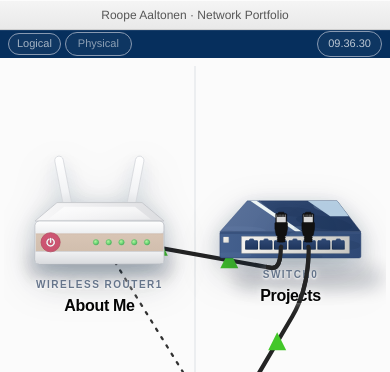
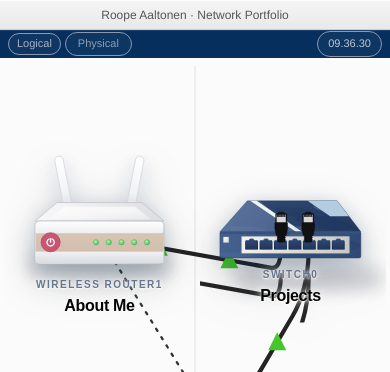
Before and after one commit to roopeaal/portfolio, a Next.js app: page / in a window 390 px wide. Shown: the top 372 px of the page. Built offline with nearby package versions, Linux system fonts and the light colour scheme.

Commit message:
Fix mobile switch cable layering

```diff
--- a/components/topology-hero.tsx
+++ b/components/topology-hero.tsx
@@ -413,6 +413,57 @@ function getCablePathGeometry(
   };
 }
 
+type CablePathOptions = {
+  from: { x: number; y: number };
+  to: { x: number; y: number };
+  disconnected?: boolean;
+  looseEnd?: { x: number; y: number };
+  detachedTailEnd?: { x: number; y: number };
+  tick?: number;
+  mode?: NetworkMode;
+  routeOffsetX?: number;
+  mobile?: boolean;
+};
+
+function getCableSegmentPath(
+  {
+    from,
+    to,
+    disconnected = false,
+    looseEnd,
+    detachedTailEnd,
+    tick = 0,
+    mode = "stable",
+    routeOffsetX = 0,
+    mobile = false,
+  }: CablePathOptions,
+  mapPoint: (point: { x: number; y: number }) => { x: number; y: number } = (point) => point,
+) {
+  const geometry = getCablePathGeometry(from, to, disconnected, looseEnd, routeOffsetX);
+  const mappedFrom = mapPoint(geometry.from);
+  const mappedEnd = mapPoint(geometry.end);
+
+  if (disconnected) {
+    const detachedPoints = getDetachedCableWavePoints(geometry.from, geometry.end, tick, mode, mobile).map(mapPoint);
+    let path = buildDetachedCableWavePath(detachedPoints);
+    if (detachedTailEnd) {
+      const mappedTailEnd = mapPoint(detachedTailEnd);
+      path += ` L ${mappedTailEnd.x} ${mappedTailEnd.y}`;
+    }
+    return path;
+  }
+
+  if (geometry.corner) {
+    const { point, curveStart, curveEnd } = geometry.corner;
+    const mappedCurveStart = mapPoint(curveStart);
+    const mappedPoint = mapPoint(point);
+    const mappedCurveEnd = mapPoint(curveEnd);
+    return `M ${mappedFrom.x} ${mappedFrom.y} L ${mappedCurveStart.x} ${mappedCurveStart.y} Q ${mappedPoint.x} ${mappedPoint.y} ${mappedCurveEnd.x} ${mappedCurveEnd.y} L ${mappedEnd.x} ${mappedEnd.y}`;
+  }
+
+  return `M ${mappedFrom.x} ${mappedFrom.y} L ${mappedEnd.x} ${mappedEnd.y}`;
+}
+
 function getDetachedCableWavePoints(
   from: { x: number; y: number },
   end: { x: number; y: number },
@@ -992,6 +1043,24 @@ function getSwitchCableStubEnd(
   };
 }
 
+function mapWorldPointToMobileSwitchLocal(
+  point: { x: number; y: number },
+  switchPosition: NodePosition,
+  sceneWidth = VIEWBOX.width,
+  sceneHeight = VIEWBOX.height,
+) {
+  const switchScale = MOBILE_DEVICE_VISUAL_SCALE.projects;
+  const wrapperWidthPx = sceneWidth * (NODE_META.projects.width / VIEWBOX.width);
+  const centeredChildLeftPx = (wrapperWidthPx - NODE_META.projects.width) / 2;
+  const pointXPx = ((point.x - switchPosition.x) / VIEWBOX.width) * sceneWidth;
+  const pointYPx = ((point.y - switchPosition.y) / VIEWBOX.height) * sceneHeight;
+
+  return {
+    x: (pointXPx - centeredChildLeftPx) / switchScale,
+    y: pointYPx / switchScale,
+  };
+}
+
 
 function getPreviewStyle(node: NodeKey, positions: Record<NodeKey, NodePosition>): CSSProperties {
   const meta = NODE_META[node];
@@ -1756,10 +1825,10 @@ export function TopologyHero() {
   const switchHoverMotionActive = active === "projects" && draggingNode !== "projects";
   const switchCableDetached = networkMode !== "stable" && networkMode !== "recovering";
   const switchCableLayerRaised = draggingNode === "projects" && !isMobileTopology;
-  const switchCableOverlayActive = isMobileTopology || (switchCableDetached && draggingNode !== "projects");
+  const switchCableOverlayActive = !isMobileTopology && switchCableDetached && draggingNode !== "projects";
   const switchCableLayerClass = switchCableLayerRaised ? "z-[175]" : "z-[30]";
   const switchCableOverlayZIndex = draggingNode === "projects" && isMobileTopology ? 184 : 175;
-  const switchStubZIndex = switchCableLayerRaised || switchCableOverlayActive ? switchCableOverlayZIndex + 12 : 90;
+  const switchStubZIndex = switchCableLayerRaised || switchCableOverlayActive || isMobileTopology ? switchCableOverlayZIndex + 12 : 90;
   const switchCableOverlayClip = {
     x: topologyNodePositions.projects.x - (isMobileTopology ? 52 : 70),
     y: topologyNodePositions.projects.y - (isMobileTopology ? 18 : 26),
@@ -1779,6 +1848,29 @@ export function TopologyHero() {
     width: `${(VIEWBOX.width / Math.max(switchCableOverlayClip.width, 1)) * 100}%`,
     height: `${(VIEWBOX.height / Math.max(switchCableOverlayClip.height, 1)) * 100}%`,
   };
+  const mapSwitchLocalPoint = (point: { x: number; y: number }) => (
+    mapWorldPointToMobileSwitchLocal(point, topologyNodePositions.projects, sceneMetrics.width, sceneMetrics.height)
+  );
+  const mobileSwitchLeftSurfacePath = isMobileTopology
+    ? getCableSegmentPath({
+      from: aboutCableAttach,
+      to: switchLeftCableEnd,
+      disconnected: switchCableDetached,
+      looseEnd: detachedCableTail.cableEnd,
+      detachedTailEnd: detachedCableTail.plugEnd,
+      tick: motionTick,
+      mode: networkMode,
+      routeOffsetX: LEFT_CABLE_ROUTE_OFFSET_X,
+      mobile: true,
+    }, mapSwitchLocalPoint)
+    : null;
+  const mobileSwitchRightSurfacePath = isMobileTopology
+    ? getCableSegmentPath({
+      from: homeAttach,
+      to: switchRightCableEnd,
+      routeOffsetX: RIGHT_CABLE_ROUTE_OFFSET_X,
+    }, mapSwitchLocalPoint)
+    : null;
 
   useEffect(() => {
     looseEndRef.current = looseEnd;
@@ -1940,6 +2032,11 @@ export function TopologyHero() {
                     tick={0}
                     active={active === "projects"}
                     showInlinePlugs={!isMobileTopology}
+                    surfaceCablePaths={
+                      isMobileTopology && mobileSwitchLeftSurfacePath && mobileSwitchRightSurfacePath
+                        ? { left: mobileSwitchLeftSurfacePath, right: mobileSwitchRightSurfacePath }
+                        : undefined
+                    }
                     uplinkConnected={networkMode === "stable" || networkMode === "recovering"}
                     pcConnected
                   />
@@ -2661,19 +2758,17 @@ const CableSegment = memo(function CableSegment({
   routeOffsetX?: number;
   mobile?: boolean;
 }) {
-  const geometry = getCablePathGeometry(from, to, disconnected, looseEnd, routeOffsetX);
-  let path = `M ${geometry.from.x} ${geometry.from.y} L ${geometry.end.x} ${geometry.end.y}`;
-
-  if (disconnected) {
-    const detachedPoints = getDetachedCableWavePoints(geometry.from, geometry.end, tick, mode, mobile);
-    path = buildDetachedCableWavePath(detachedPoints);
-    if (detachedTailEnd) {
-      path += ` L ${detachedTailEnd.x} ${detachedTailEnd.y}`;
-    }
-  } else if (geometry.corner) {
-    const { point, curveStart, curveEnd } = geometry.corner;
-    path = `M ${geometry.from.x} ${geometry.from.y} L ${curveStart.x} ${curveStart.y} Q ${point.x} ${point.y} ${curveEnd.x} ${curveEnd.y} L ${geometry.end.x} ${geometry.end.y}`;
-  }
+  const path = getCableSegmentPath({
+    from,
+    to,
+    disconnected,
+    looseEnd,
+    detachedTailEnd,
+    tick,
+    mode,
+    routeOffsetX,
+    mobile,
+  });
 
   return (
     <path
@@ -3057,12 +3152,14 @@ const SwitchIllustration = memo(function SwitchIllustration({
   tick = 0,
   active = false,
   showInlinePlugs = true,
+  surfaceCablePaths,
 }: {
   compact?: boolean;
   networkMode?: NetworkMode;
   tick?: number;
   active?: boolean;
   showInlinePlugs?: boolean;
+  surfaceCablePaths?: { left: string; right: string };
   uplinkConnected?: boolean;
   pcConnected?: boolean;
 }) {
@@ -3095,7 +3192,7 @@ const SwitchIllustration = memo(function SwitchIllustration({
       transition={active ? { duration: 0.55, repeat: 1, ease: "easeInOut" } : { duration: 0.2 }}
     >
       <div className="relative" style={{ width: UNIFIED_DEVICE_WIDTH, height: UNIFIED_DEVICE_HEIGHT }}>
-        <div className="absolute left-1/2 top-[23px] h-[86px] w-[176px] origin-top -translate-x-1/2 scale-[1.14]">
+        <div className="absolute left-1/2 top-[23px] z-10 h-[86px] w-[176px] origin-top -translate-x-1/2 scale-[1.14]">
           <div className="pointer-events-none absolute left-[25px] top-[92px] h-[24px] w-[168px] rounded-full bg-[#0b1a30]/18 blur-[10px]" />
 
           <svg
@@ -3369,6 +3466,37 @@ const SwitchIllustration = memo(function SwitchIllustration({
           </g>
           </svg>
         </div>
+        {surfaceCablePaths ? (
+          <div
+            className="pointer-events-none absolute inset-0 z-20 overflow-hidden"
+            aria-hidden="true"
+          >
+            <svg
+              viewBox={`0 0 ${UNIFIED_DEVICE_WIDTH} ${UNIFIED_DEVICE_HEIGHT}`}
+              className="pointer-events-none absolute inset-0 h-full w-full"
+              preserveAspectRatio="none"
+            >
+              <path
+                d={surfaceCablePaths.left}
+                fill="none"
+                stroke={WIRED_CABLE_STROKE}
+                strokeWidth={WIRED_CABLE_WIDTH / MOBILE_DEVICE_VISUAL_SCALE.projects}
+                strokeLinecap="round"
+                strokeLinejoin="round"
+                vectorEffect="non-scaling-stroke"
+              />
+              <path
+                d={surfaceCablePaths.right}
+                fill="none"
+                stroke={WIRED_CABLE_STROKE}
+                strokeWidth={WIRED_CABLE_WIDTH / MOBILE_DEVICE_VISUAL_SCALE.projects}
+                strokeLinecap="round"
+                strokeLinejoin="round"
+                vectorEffect="non-scaling-stroke"
+              />
+            </svg>
+          </div>
+        ) : null}
         {showInlineLeftPlug ? (
           <InlineEthernetStub
             anchorX={SWITCH_PORT_CENTERS[SWITCH_LEFT_CABLE_PORT_INDEX] + SWITCH_LEFT_STUB_X_OFFSET}
```
Also changed, not shown: 1 other file (tests, documents, lock files or other folders).
